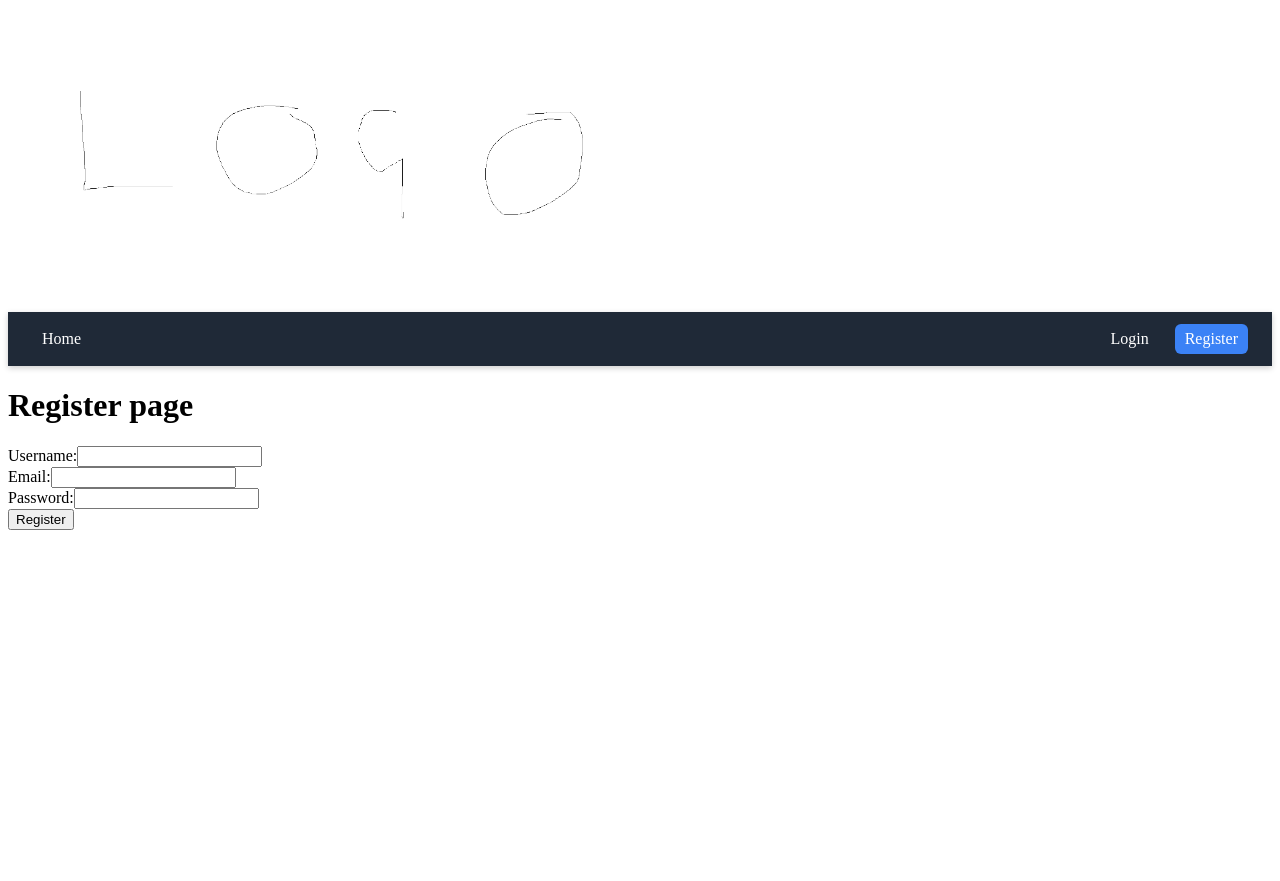
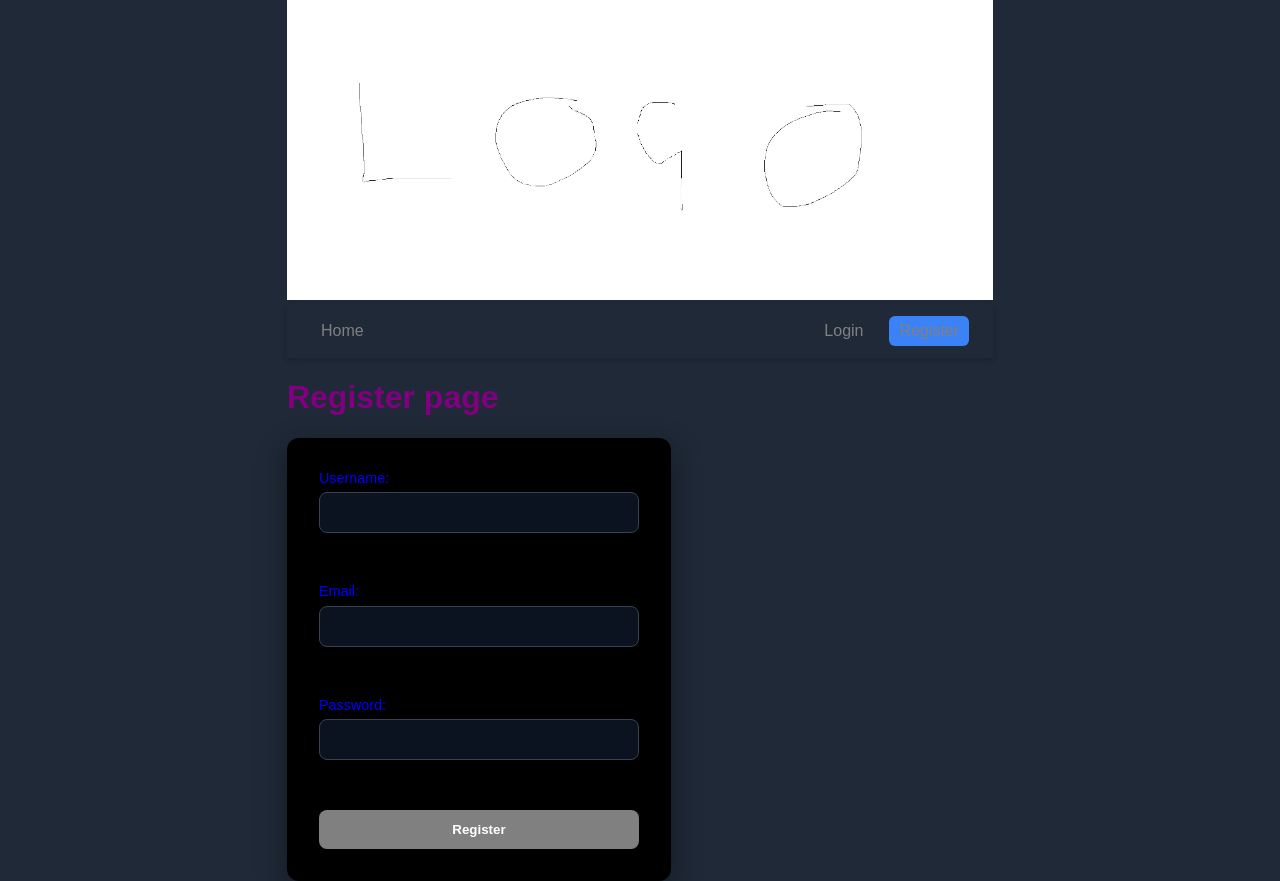
Before and after one commit to matthewzahra/ditto, a React app in the folder frontend/: page /register in a window 1280 px wide. Before the commit the page ends 800 px from the top, so only its background shows below. Built offline with nearby package versions, Linux system fonts and the light colour scheme; no server answers; the HTML template or start-up script is replaced by a standard one.

Commit message:
added styling to Login and Register forms as well as root

```diff
--- /dev/null
+++ b/frontend/src/components/LoginForm/LoginForm.css
@@ -0,0 +1,64 @@
+/* Center the form on the page */
+body {
+    margin: 0;
+    font-family: Arial, sans-serif;
+    background: var(--background);
+    color: var(--text);
+    display: flex;
+    justify-content: center;
+    align-items: center;
+    min-height: 100vh;
+}
+
+/* Form container */
+.login-form {
+    background: var(--card-background);
+    padding: 2rem;
+    border-radius: 12px;
+    width: 320px;
+    box-shadow: 0 10px 30px rgba(0,0,0,0.4);
+    display: flex;
+    flex-direction: column;
+    gap: 1rem;
+}
+
+/* Labels */
+.login-form label {
+    display: flex;
+    flex-direction: column;
+    font-size: 0.9rem;
+    color: var(--muted);
+    gap: 0.4rem;
+}
+
+/* Inputs */
+.login-form input {
+    padding: 0.75rem;
+    border-radius: 8px;
+    border: 1px solid var(--border);
+    background: #0b1220;
+    color: var(--text);
+    outline: none;
+    transition: 0.2s;
+}
+
+.login-form input:focus {
+    border-color: var(--primary);
+    box-shadow: 0 0 0 3px rgba(59, 130, 246, 0.2);
+}
+
+/* Button */
+.login-form button {
+    padding: 0.75rem;
+    border: none;
+    border-radius: 8px;
+    background: var(--primary);
+    color: white;
+    font-weight: bold;
+    cursor: pointer;
+    transition: 0.2s;
+}
+
+.login-form button:hover {
+    background: var(--primary-hover);
+}
--- a/frontend/src/components/LoginForm/LoginForm.jsx
+++ b/frontend/src/components/LoginForm/LoginForm.jsx
@@ -1,6 +1,8 @@
 import {useState} from "react"
 
 import API from "../../core/dev"
+
+import "./LoginForm.css"
 
 import getCookie from "../../core/getCookie"
 
@@ -41,16 +43,14 @@ function LoginForm() {
     }
 
     return (
-        <form onSubmit={handleSubmit}>
+        <form className="login-form" onSubmit={handleSubmit}>
 
             <label>Email:
                 <input type="text" name="email" value={formData.email} onChange={handleChange}/>
             </label>
-            <br></br>
             <label>Password:
                 <input type="password" name="password" value={formData.password} onChange={handleChange}/>
             </label>
-            <br></br>
             <button type="submit">Login</button>
 
         </form>
--- /dev/null
+++ b/frontend/src/components/RegisterForm/RegisterForm.css
@@ -0,0 +1,64 @@
+/* Center the form on the page */
+body {
+    margin: 0;
+    font-family: Arial, sans-serif;
+    background: var(--background);
+    color: var(--text);
+    display: flex;
+    justify-content: center;
+    align-items: center;
+    min-height: 100vh;
+}
+
+/* Form container */
+.register-form {
+    background: var(--card-background);
+    padding: 2rem;
+    border-radius: 12px;
+    width: 320px;
+    box-shadow: 0 10px 30px rgba(0,0,0,0.4);
+    display: flex;
+    flex-direction: column;
+    gap: 1rem;
+}
+
+/* Labels */
+.register-form label {
+    display: flex;
+    flex-direction: column;
+    font-size: 0.9rem;
+    color: var(--muted);
+    gap: 0.4rem;
+}
+
+/* Inputs */
+.register-form input {
+    padding: 0.75rem;
+    border-radius: 8px;
+    border: 1px solid var(--border);
+    background: #0b1220;
+    color: var(--text);
+    outline: none;
+    transition: 0.2s;
+}
+
+.register-form input:focus {
+    border-color: var(--primary);
+    box-shadow: 0 0 0 3px rgba(59, 130, 246, 0.2);
+}
+
+/* Button */
+.register-form button {
+    padding: 0.75rem;
+    border: none;
+    border-radius: 8px;
+    background: var(--primary);
+    color: white;
+    font-weight: bold;
+    cursor: pointer;
+    transition: 0.2s;
+}
+
+.register-form button:hover {
+    background: var(--primary-hover);
+}
--- a/frontend/src/components/RegisterForm/RegisterForm.jsx
+++ b/frontend/src/components/RegisterForm/RegisterForm.jsx
@@ -1,6 +1,8 @@
 import { useState } from "react"
 
 import API from "../../core/dev"
+
+import "./RegisterForm.css"
 
 import getCookie from "../../core/getCookie"
 
@@ -41,7 +43,7 @@ function LoginForm() {
     }
 
     return (
-        <form onSubmit={handleSubmit}>
+        <form className="register-form" onSubmit={handleSubmit}>
 
             <label>Username:
                 <input type="text" name="username" value={formData.username} onChange={handleChange}/>
--- a/frontend/src/index.css
+++ b/frontend/src/index.css
@@ -1,6 +1,11 @@
 :root {
   /* colours */
-  --primary: white;
+  --primary: gray;
+  --primary-hover: red;
   --secondary: #3b82f6;
   --background: #1f2937;
+  --card-background: black;
+  --text: purple;
+  --muted: blue;
+  --border: #374151;
 }
```
